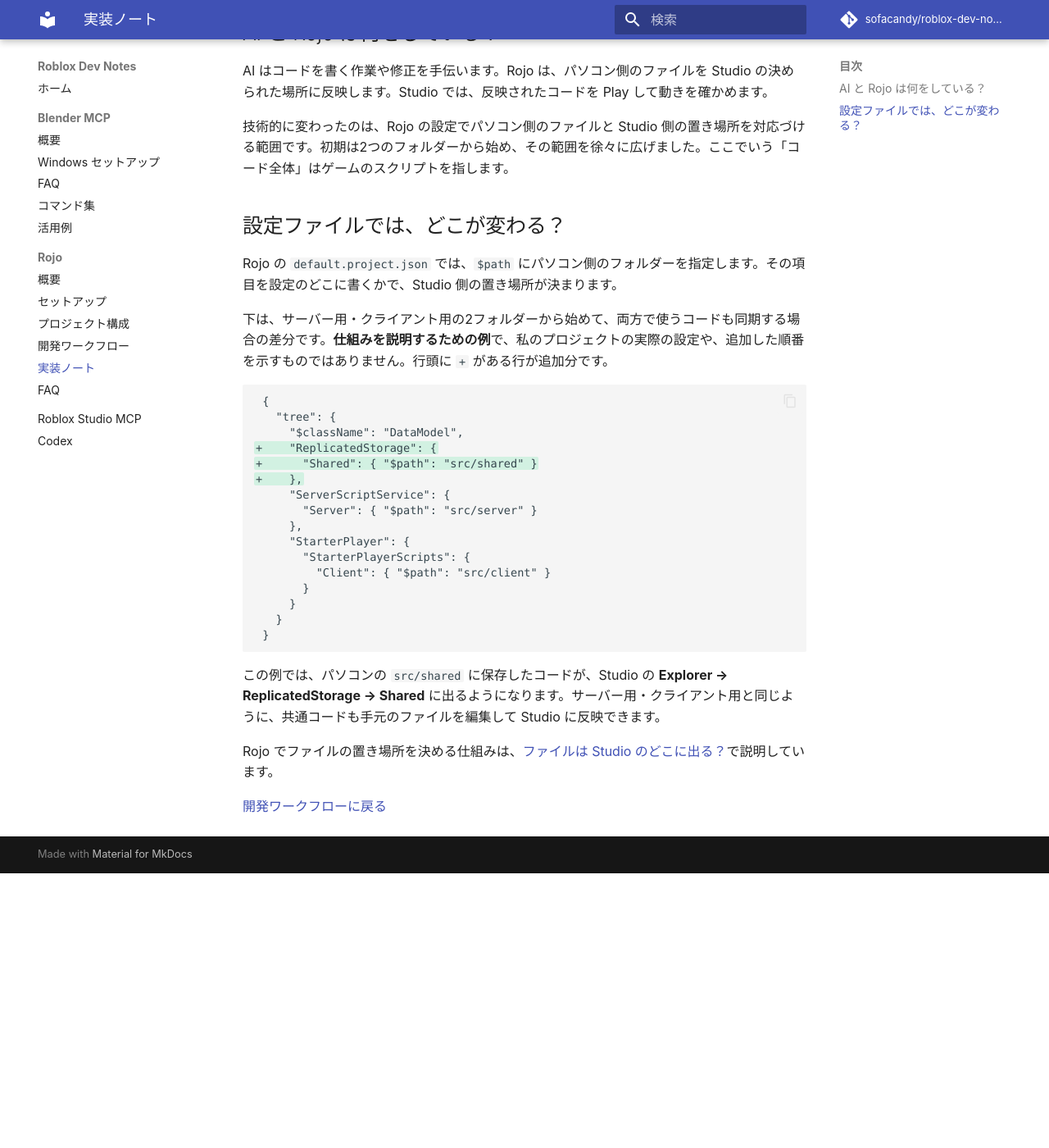
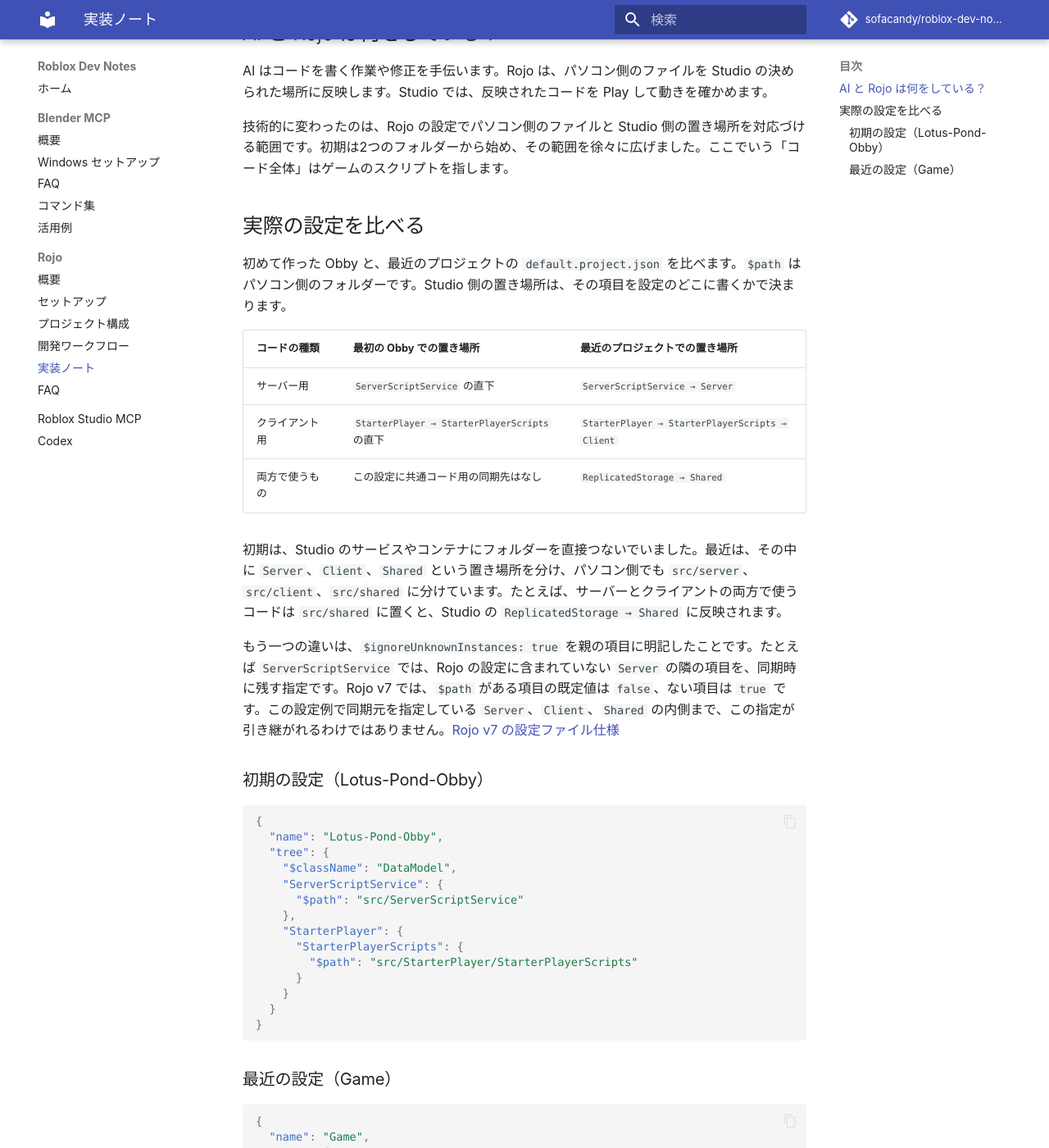
Before and after one commit to sofacandy/roblox-dev-notes, an MkDocs documentation site: the page built from docs/rojo/implementation-notes.md, in a window 1280 px wide and 1400 px high, scrolled down 570 px. Shown: the whole window at 82% size. Built offline with MkDocs 1.6.1 and Material for MkDocs 9.7.7, drawn with Linux system fonts in a browser that asks for light colours; comment, search, counter and statistics services are not loaded; before the commit the page ends 1635 px from its top, so only the background shows below that; some of the changed text lies outside the part shown.

Commit message:
Compare actual Rojo project configurations

```diff
--- a/docs/rojo/implementation-notes.md
+++ b/docs/rojo/implementation-notes.md
@@ -14,32 +14,70 @@ AI はコードを書く作業や修正を手伝います。Rojo は、パソコ
 
 技術的に変わったのは、Rojo の設定でパソコン側のファイルと Studio 側の置き場所を対応づける範囲です。初期は2つのフォルダーから始め、その範囲を徐々に広げました。ここでいう「コード全体」はゲームのスクリプトを指します。
 
-## 設定ファイルでは、どこが変わる？
+## 実際の設定を比べる
 
-Rojo の `default.project.json` では、`$path` にパソコン側のフォルダーを指定します。その項目を設定のどこに書くかで、Studio 側の置き場所が決まります。
+初めて作った Obby と、最近のプロジェクトの `default.project.json` を比べます。`$path` はパソコン側のフォルダーです。Studio 側の置き場所は、その項目を設定のどこに書くかで決まります。
 
-下は、サーバー用・クライアント用の2フォルダーから始めて、両方で使うコードも同期する場合の差分です。**仕組みを説明するための例**で、私のプロジェクトの実際の設定や、追加した順番を示すものではありません。行頭に `+` がある行が追加分です。
+| コードの種類 | 最初の Obby での置き場所 | 最近のプロジェクトでの置き場所 |
+| --- | --- | --- |
+| サーバー用 | `ServerScriptService` の直下 | `ServerScriptService → Server` |
+| クライアント用 | `StarterPlayer → StarterPlayerScripts` の直下 | `StarterPlayer → StarterPlayerScripts → Client` |
+| 両方で使うもの | この設定に共通コード用の同期先はなし | `ReplicatedStorage → Shared` |
 
-~~~diff
- {
-   "tree": {
-     "$className": "DataModel",
-+    "ReplicatedStorage": {
-+      "Shared": { "$path": "src/shared" }
-+    },
-     "ServerScriptService": {
-       "Server": { "$path": "src/server" }
-     },
-     "StarterPlayer": {
-       "StarterPlayerScripts": {
-         "Client": { "$path": "src/client" }
-       }
-     }
-   }
- }
+初期は、Studio のサービスやコンテナにフォルダーを直接つないでいました。最近は、その中に `Server`、`Client`、`Shared` という置き場所を分け、パソコン側でも `src/server`、`src/client`、`src/shared` に分けています。たとえば、サーバーとクライアントの両方で使うコードは `src/shared` に置くと、Studio の `ReplicatedStorage → Shared` に反映されます。
+
+もう一つの違いは、`$ignoreUnknownInstances: true` を親の項目に明記したことです。たとえば `ServerScriptService` では、Rojo の設定に含まれていない `Server` の隣の項目を、同期時に残す指定です。Rojo v7 では、`$path` がある項目の既定値は `false`、ない項目は `true` です。この設定例で同期元を指定している `Server`、`Client`、`Shared` の内側まで、この指定が引き継がれるわけではありません。[Rojo v7 の設定ファイル仕様](https://rojo.space/docs/v7/project-format/#instance-description)
+
+### 初期の設定（Lotus-Pond-Obby）
+
+~~~json
+{
+  "name": "Lotus-Pond-Obby",
+  "tree": {
+    "$className": "DataModel",
+    "ServerScriptService": {
+      "$path": "src/ServerScriptService"
+    },
+    "StarterPlayer": {
+      "StarterPlayerScripts": {
+        "$path": "src/StarterPlayer/StarterPlayerScripts"
+      }
+    }
+  }
+}
 ~~~
 
-この例では、パソコンの `src/shared` に保存したコードが、Studio の **Explorer → ReplicatedStorage → Shared** に出るようになります。サーバー用・クライアント用と同じように、共通コードも手元のファイルを編集して Studio に反映できます。
+### 最近の設定（Game）
+
+~~~json
+{
+  "name": "Game",
+  "tree": {
+    "$className": "DataModel",
+    "ReplicatedStorage": {
+      "$ignoreUnknownInstances": true,
+      "Shared": {
+        "$path": "src/shared"
+      }
+    },
+    "ServerScriptService": {
+      "$ignoreUnknownInstances": true,
+      "Server": {
+        "$path": "src/server"
+      }
+    },
+    "StarterPlayer": {
+      "$ignoreUnknownInstances": true,
+      "StarterPlayerScripts": {
+        "$ignoreUnknownInstances": true,
+        "Client": {
+          "$path": "src/client"
+        }
+      }
+    }
+  }
+}
+~~~
 
 Rojo でファイルの置き場所を決める仕組みは、[ファイルは Studio のどこに出る？](project-structure.md)で説明しています。
 
```
